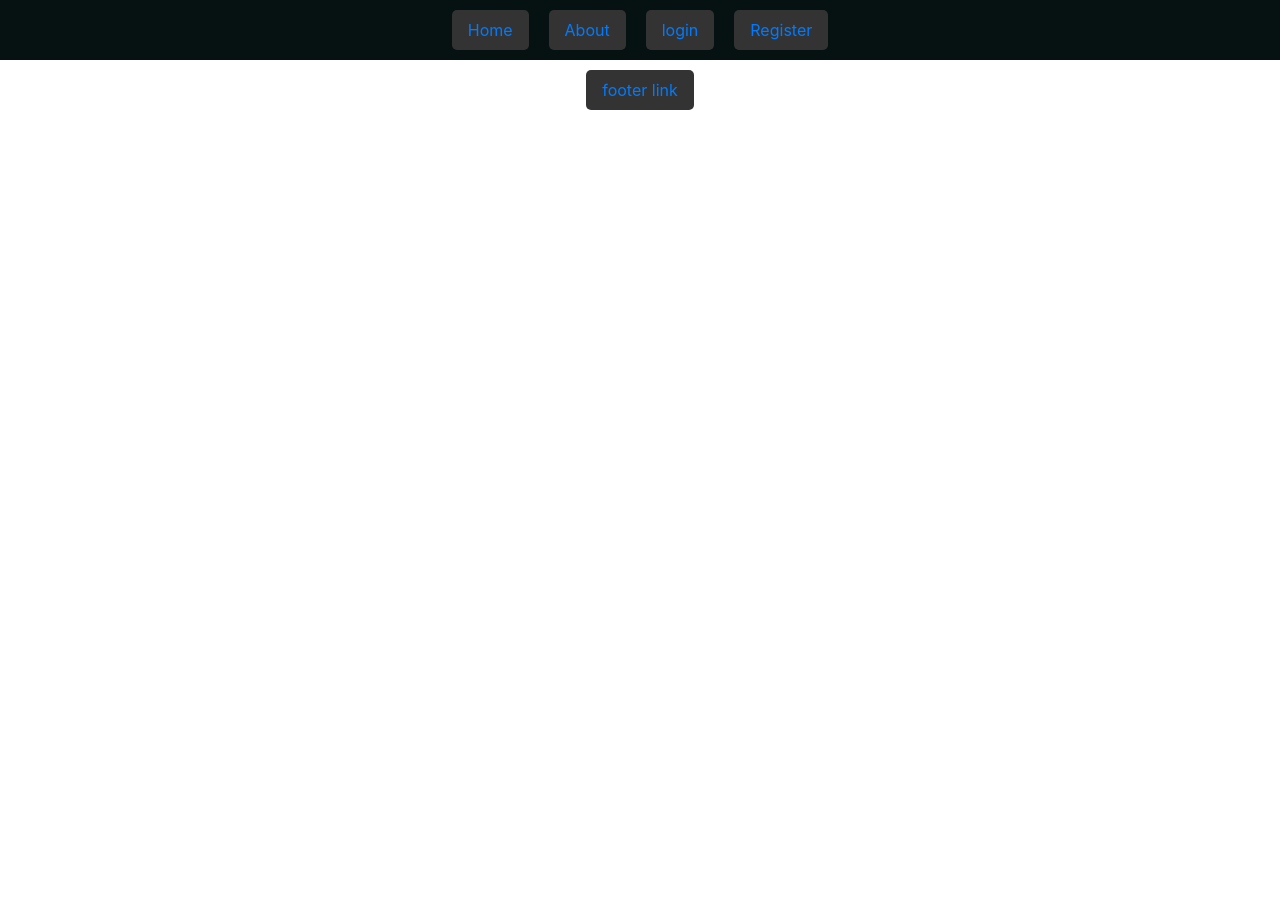
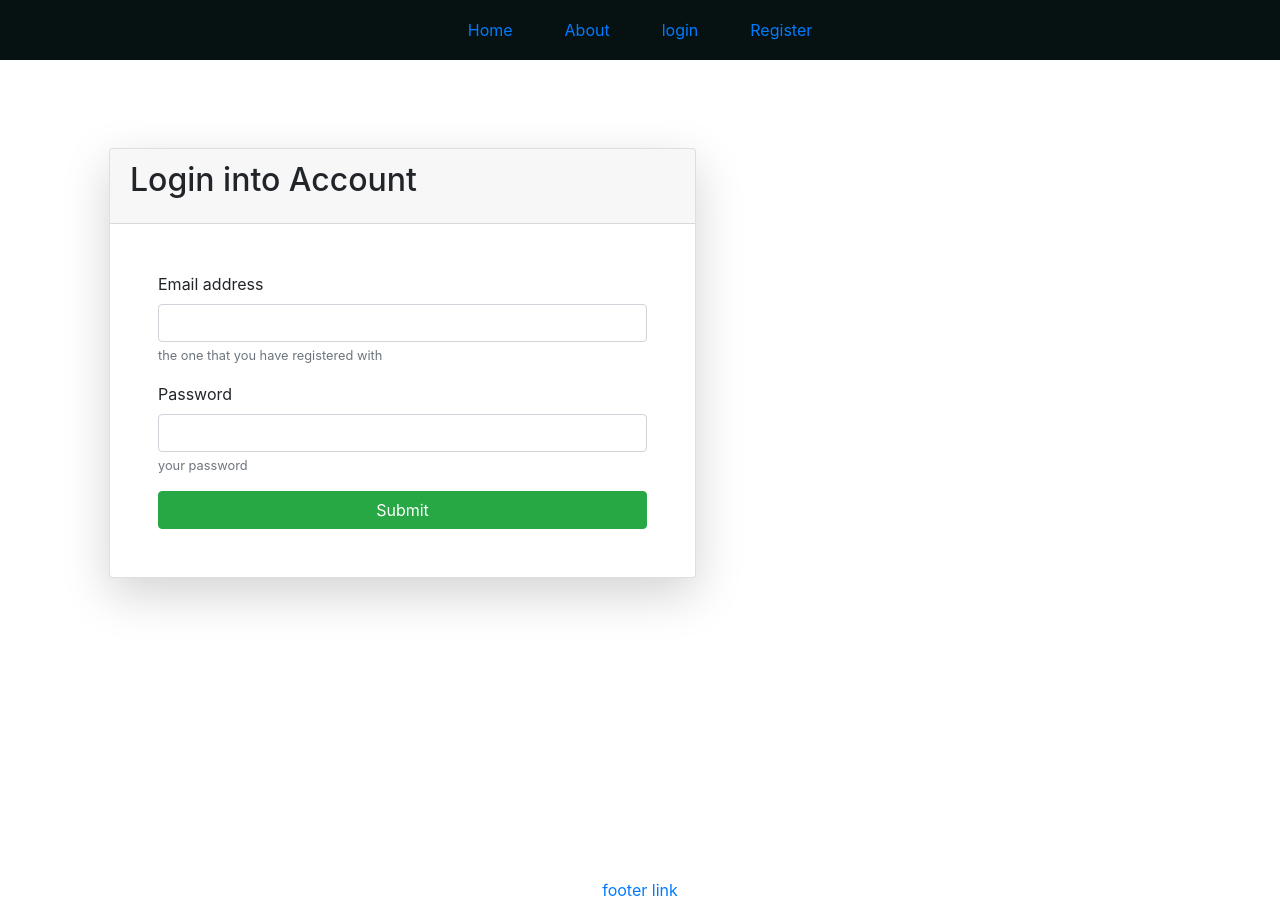
Before and after one commit to digipodium/Project-for-User-Auth, a Flask app: page / in a window 1280 px wide. Before the commit the page ends 110 px from the top, so only its background shows below. Run offline with Flask 2, Linux system fonts and the light colour scheme; some libraries are stand-ins or nearby versions.

Commit message:
+ login system, handled the database thread errors

```diff
--- a/code/app.py
+++ b/code/app.py
@@ -3,6 +3,7 @@ import sqlalchemy
 from sqlalchemy import create_engine
 from sqlalchemy import engine
 from sqlalchemy.orm import sessionmaker
+from sqlalchemy.orm import scoped_session
 from project_orm import User
 from utils import *
 
@@ -10,14 +11,34 @@ from flask import Flask,session,flash,redirect,render_template,url_for
 
 app = Flask(__name__)
 app.secret_key = "the basics of life with python"
-engine = create_engine('sqlite:///database.db')
-Session = sessionmaker(bind=engine)
-sess = Session()
 
-
+def get_db():
+    engine = create_engine('sqlite:///database.db')
+    Session = scoped_session(sessionmaker(bind=engine))
+    return Session()
 
 @app.route('/',methods=['GET','POST'])
 def index():
+    if request.method == 'POST':
+        email = request.form.get('email')
+        password = request.form.get('password')
+        if email and validate_email(email):
+            if password and len(password)>=6:
+                try:
+                    sess = get_db()
+                    user = sess.query(User).filter_by(email=email,password=password).first()
+                    if user:
+                        session['isauth'] = True
+                        session['email'] = user.email
+                        session['id'] = user.id
+                        session['name'] = user.name
+                        del sess
+                        flash('login successfull','success')
+                        return redirect('/home')
+                    else:
+                        flash('email or password is wrong','danger')
+                except Exception as e:
+                    flash(e,'danger')
     return render_template('index.html',title='login')
 
 @app.route('/signup',methods=['GET','POST'])
@@ -32,9 +53,11 @@ def signup():
                 if password and len(password)>=6:
                     if cpassword and cpassword == password:
                         try:
+                            sess = get_db()
                             newuser = User(name=name,email=email,password=password)
                             sess.add(newuser)
                             sess.commit()
+                            del sess
                             flash('registration successful','success')
                             return redirect('/')
                         except:
@@ -55,7 +78,11 @@ def forgot():
 
 @app.route('/home',methods=['GET','POST'])
 def home():
-    return render_template('home.html',title='Home')
+    if session.get('isauth'):
+        username = session.get('name')
+        return render_template('home.html',title=f'Home|{username}')
+    flash('please login to continue','warning')
+    return redirect('/')
 
 @app.route('/about')
 def about():
@@ -63,6 +90,9 @@ def about():
 
 @app.route('/logout')
 def logout():
+    if session.get('isauth'):
+        session.clear()
+        flash('you have been logged out','warning')
     return redirect('/')
 
 if __name__ == "__main__":
--- a/code/templates/about.html
+++ b/code/templates/about.html
@@ -2,6 +2,6 @@
 
 {% block css %}{% endblock %}
 {% block body %}
-    <h1>We are the coder</h1>
+
 {% endblock %}
 {% block js %}{% endblock %}
--- a/code/templates/base.html
+++ b/code/templates/base.html
@@ -56,9 +56,7 @@
         $(function () {
             anime({
             targets: '.nav-item',
-            backgroundColor: ['#fff','#333'],
             margin:['5px','10px'],
-            borderRadius: ['0%', '5px'],
             easing: 'easeInOutQuad',
             duration:300,
             });
--- a/code/templates/home.html
+++ b/code/templates/home.html
@@ -2,6 +2,6 @@
 
 {% block css %}{% endblock %}
 {% block body %}
-    <h1>Welcome to Wakanda</h1>
+
 {% endblock %}
 {% block js %}{% endblock %}
--- a/code/templates/index.html
+++ b/code/templates/index.html
@@ -2,6 +2,42 @@
 
 {% block css %}{% endblock %}
 {% block body %}
-    {% include "notification.html" %}
+    <div class="container vh-100 " >
+        <div class="row">
+            <div class="col-sm-12 col-md-7" style="margin-top: 4rem;">
+                {% include "notification.html" %}
+                <div class="card shadow-lg m-4 " >
+                    <div class="card-header">
+                        <div class="card-title"><h2>Login into Account</h2></div>
+                    </div>
+                    <form method="POST" class="p-5">
+                        <div class="form-group">
+                          <label for="email">Email address</label>
+                          <input type="email"
+                            class="form-control" name="email" id="email" aria-describedby="emailHelp">
+                          <small id="emailHelp" class="form-text text-muted">the one that you have registered with</small>
+                        </div>
+                        <div class="form-group">
+                          <label for="password">Password</label>
+                          <input type="password"
+                            class="form-control" name="password" id="password" aria-describedby="passhelpId" >
+                          <small id="passhelpId" class="form-text text-muted">your password</small>
+                        </div>
+                        <button class="btn btn-success btn-block">Submit</button>
+                    </form>
+                </div>
+            </div>
+        </div>
+    </div>
 {% endblock %}
-{% block js %}{% endblock %}
+{% block js %}
+<script>
+      $(function () {
+          anime({
+          targets: '.card',
+          scale: [.9,1],
+          delay: 500
+        });
+      });
+</script>
+{% endblock %}
--- a/code/templates/signup.html
+++ b/code/templates/signup.html
@@ -56,9 +56,7 @@
       $(function () {
           anime({
           targets: '.card',
-          translateX: 250,
-          scale: [0,1],
-          rotate: '1turn',
+          scale: [.9,1],
           delay: 500
         });
       });
```
Also changed, not shown: code/database.db.
